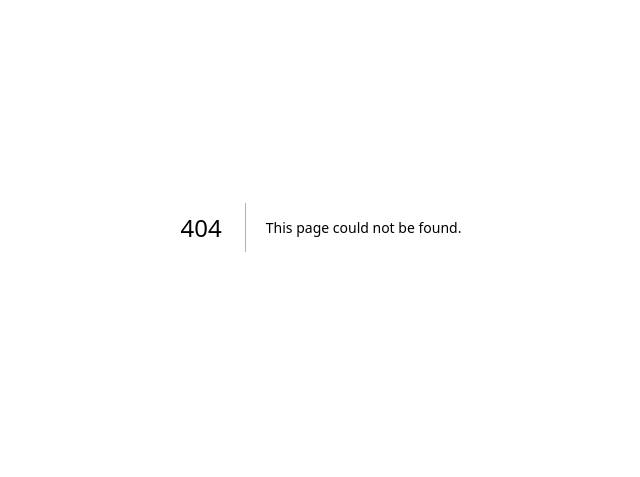
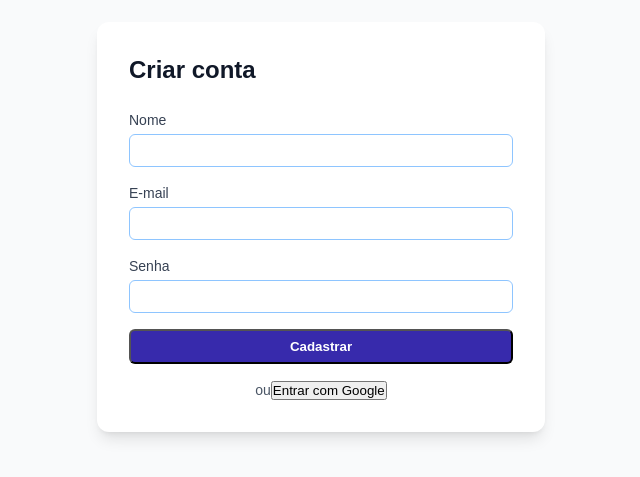
Before and after one commit to gabrielmmh/askMyDoc, a Next.js app in the folder apps/frontend/: page /auth/register in a window 1280 px wide. Before the commit this address had no page. Shown: the part 173-650 px from the top of the page, without its empty margins (319-959 px from the left). Built offline with nearby package versions, Linux system fonts and the light colour scheme.

Commit message:
feat(register): cria estrutura de página e formulário de registro

```diff
--- /dev/null
+++ b/apps/frontend/src/app/auth/register/page.tsx
@@ -0,0 +1,13 @@
+import RegisterForm from "@/components/auth/RegisterForm";
+import styles from "@/styles/auth/register.module.css";
+
+export default function RegisterPage() {
+    return (
+        <div className={styles.container}>
+            <div className={styles.card}>
+                <h1 className={styles.title}>Criar conta</h1>
+                <RegisterForm />
+            </div>
+        </div>
+    );
+}
--- /dev/null
+++ b/apps/frontend/src/components/auth/RegisterForm.tsx
@@ -0,0 +1,64 @@
+'use client';
+
+import { useState } from "react";
+import styles from "@/styles/auth/register.module.css";
+
+export default function RegisterForm() {
+    const [name, setName] = useState("");
+    const [email, setEmail] = useState("");
+    const [senha, setSenha] = useState("");
+
+    const handleSubmit = (e: React.FormEvent) => {
+        e.preventDefault();
+        console.log("Register:", { name, email, senha });
+    };
+
+    const handleGoogleLogin = () => {
+        console.log("Google login");
+    };
+
+    return (
+        <form onSubmit={handleSubmit} className={styles.form}>
+            <div>
+                <label className={styles.label}>Nome</label>
+                <input
+                    type="text"
+                    value={name}
+                    onChange={(e) => setName(e.target.value)}
+                    className={styles.input}
+                />
+            </div>
+            <div>
+                <label className={styles.label}>E-mail</label>
+                <input
+                    type="email"
+                    value={email}
+                    onChange={(e) => setEmail(e.target.value)}
+                    className={styles.input}
+                />
+            </div>
+            <div>
+                <label className={styles.label}>Senha</label>
+                <input
+                    type="password"
+                    value={senha}
+                    onChange={(e) => setSenha(e.target.value)}
+                    className={styles.input}
+                />
+            </div>
+            <button type="submit" className={styles.button}>
+                Cadastrar
+            </button>
+            <div className={styles.linkText}>
+                ou
+                <button
+                    type="button"
+                    onClick={handleGoogleLogin}
+                    className="ml-2 text-indigo-600 hover:underline"
+                >
+                    Entrar com Google
+                </button>
+            </div>
+        </form>
+    );
+}
--- /dev/null
+++ b/apps/frontend/src/styles/auth/register.module.css
@@ -0,0 +1,36 @@
+@tailwind base;
+@tailwind components;
+@tailwind utilities;
+@reference "tailwindcss";
+
+.container {
+    @apply flex min-h-screen items-center justify-center bg-gray-50 px-4;
+}
+
+.card {
+    @apply bg-white rounded-xl shadow-lg p-8 w-full max-w-md;
+}
+
+.title {
+    @apply text-2xl font-bold mb-6 text-gray-900;
+}
+
+.form {
+    @apply space-y-4;
+}
+
+.label {
+    @apply block text-sm font-medium text-gray-700 mb-1;
+}
+
+.input {
+    @apply w-full border border-blue-300 rounded-md px-3 py-2 bg-white text-gray-900 focus:outline-none focus:ring-2 focus:ring-indigo-500;
+}
+
+.button {
+    @apply w-full bg-indigo-800 text-white font-semibold py-2 rounded-md hover:bg-indigo-900 transition;
+}
+
+.linkText {
+    @apply text-center text-sm text-gray-600;
+}
```
